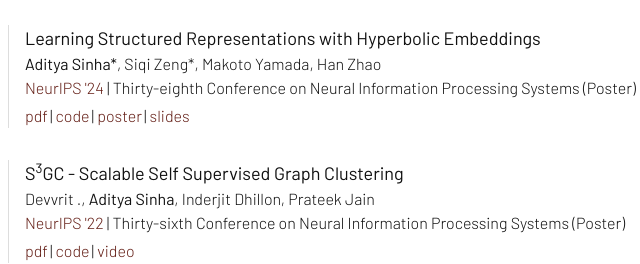
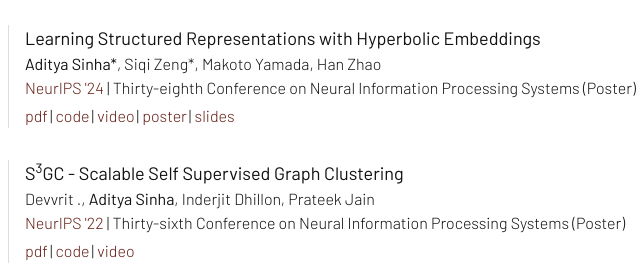
Before and after one commit to adityaasinha28/adityaasinha28.github.io, a website: page index.html in a window 1280 px wide. Shown: the part 1237-1501 px from the top of the page, 457-1097 px from the left. Drawn offline with nearby package versions, Linux system fonts and the light colour scheme.

Commit message:
Update link to video

```diff
--- a/index.html
+++ b/index.html
@@ -102,6 +102,7 @@
                   Thirty-eighth Conference on Neural Information Processing Systems (Poster) </span><br>
                 <a class="tag" href="https://arxiv.org/pdf/2412.01023" target="_blank">pdf</a>|
                 <a class="tag" href="https://github.com/uiuctml/HypStructure" target="_blank">code</a>|
+                <a class="tag" href="https://neurips.cc/virtual/2024/poster/93170" target="_blank">video</a>|
                 <a class="tag" href="https://neurips.cc/media/PosterPDFs/NeurIPS%202024/93170.png?t=1731743482.698525" target="_blank">poster</a>|
                 <a class="tag" href="https://neurips.cc/media/neurips-2024/Slides/93170.pdf" target="_blank">slides</a><br>
               </p>
```
